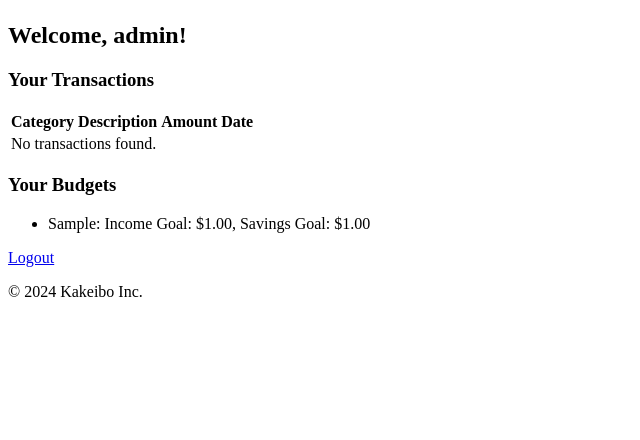
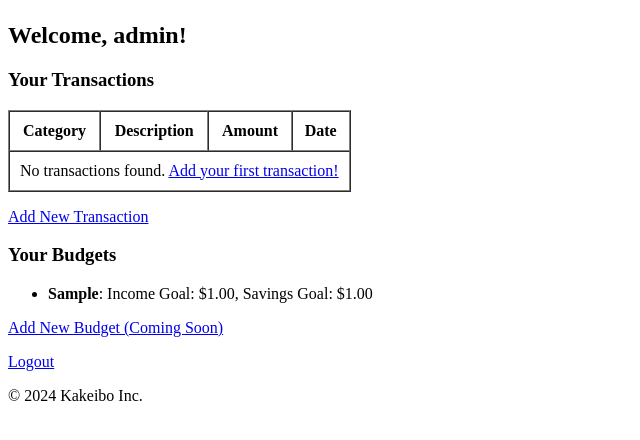
Before and after one commit to evidad/CSC605, a Django app: page /dashboard/ in a window 1280 px wide. Shown: the part 58-498 px from the top of the page, without its empty margins (0-640 px from the left). Run offline with Django 5.2, Linux system fonts and the light colour scheme; a user stored in the database is signed in; data comes from the database, SQL or seed files in the repository; both versions use the stored data as it was after the commit; tables that the repository leaves empty hold one stand-in row (values such as "Sample post").

Commit message:
added add transaction feature

```diff
--- a/django_project/urls.py
+++ b/django_project/urls.py
@@ -16,7 +16,7 @@ Including another URLconf
 """
 from django.contrib import admin
 from django.urls import path, include
-from kakeibo_finance.views import CustomLoginView, SignupView, home, dashboard
+from kakeibo_finance.views import CustomLoginView, SignupView, home, dashboard, add_transaction
 from rest_framework_simplejwt.views import (
     TokenObtainPairView,
     TokenRefreshView,
@@ -31,6 +31,7 @@ urlpatterns = [
     path('dashboard/', dashboard, name='dashboard'),
      path('password_change/', PasswordChangeView.as_view(), name='password_change'),
     path('password_change/done/', PasswordChangeDoneView.as_view(), name='password_change_done'),
+    path('add-transaction/', add_transaction, name='add_transaction'),
     path('admin/', admin.site.urls),
     path('api/v1/kakeibo/', include('kakeibo_finance.urls')),
     path('api-auth/', include('rest_framework.urls')),
--- a/kakeibo_finance/templates/dashboard.html
+++ b/kakeibo_finance/templates/dashboard.html
@@ -3,8 +3,9 @@
 {% block content %}
   <h2>Welcome, {{ user.username }}!</h2>
 
+  <!-- Transactions Section -->
   <h3>Your Transactions</h3>
-  <table>
+  <table border="1" cellpadding="10" cellspacing="0">
     <thead>
       <tr>
         <th>Category</th>
@@ -23,20 +24,34 @@
       </tr>
       {% empty %}
       <tr>
-        <td colspan="4">No transactions found.</td>
+        <td colspan="4">No transactions found. <a href="{% url 'add_transaction' %}">Add your first transaction!</a></td>
       </tr>
       {% endfor %}
     </tbody>
   </table>
+  <p>
+    <a href="{% url 'add_transaction' %}">Add New Transaction</a>
+  </p>
 
+  <!-- Budgets Section -->
   <h3>Your Budgets</h3>
   <ul>
     {% for budget in budgets %}
-    <li>{{ budget.month }}: Income Goal: ${{ budget.income_goal }}, Savings Goal: ${{ budget.savings_goal }}</li>
+    <li>
+      <strong>{{ budget.month }}</strong>:
+      Income Goal: ${{ budget.income_goal }},
+      Savings Goal: ${{ budget.savings_goal }}
+    </li>
     {% empty %}
     <li>No budgets found.</li>
     {% endfor %}
   </ul>
+  <p>
+    <a href="#">Add New Budget (Coming Soon)</a>
+  </p>
 
-  <a href="{% url 'logout' %}">Logout</a>
+  <!-- Logout Section -->
+  <p>
+    <a href="{% url 'logout' %}">Logout</a>
+  </p>
 {% endblock %}
--- a/kakeibo_finance/views.py
+++ b/kakeibo_finance/views.py
@@ -7,8 +7,9 @@ from .serializers import TransactionSerializer, BudgetSerializer
 from .permissions import IsOwnerOrReadOnly
 from django.contrib.auth.views import LoginView
 from django.contrib.auth.forms import UserCreationForm
-from django.shortcuts import render
+from django.shortcuts import render, redirect
 from django.contrib.auth.decorators import login_required
+from .forms import TransactionForm
 
 # Transaction Views
 class TransactionListView(ListCreateAPIView):
@@ -56,3 +57,19 @@ def dashboard(request):
         'budgets': budgets,
     }
     return render(request, 'dashboard.html', context)
+
+# Add Transaction View
+@login_required
+def add_transaction(request):
+    if request.method == 'POST':
+        form = TransactionForm(request.POST)
+        if form.is_valid():
+            transaction = form.save(commit=False)
+            transaction.owner = request.user
+            transaction.save()
+            return redirect('dashboard')
+    else:
+        form = TransactionForm()
+
+    context = {'form': form}
+    return render(request, 'add_transaction.html', context)
```
Also changed, not shown: kakeibo_finance/forms.py (added, +10 -0 lines), kakeibo_finance/templates/add_transaction.html (added, +15 -0 lines), db.sqlite3.
